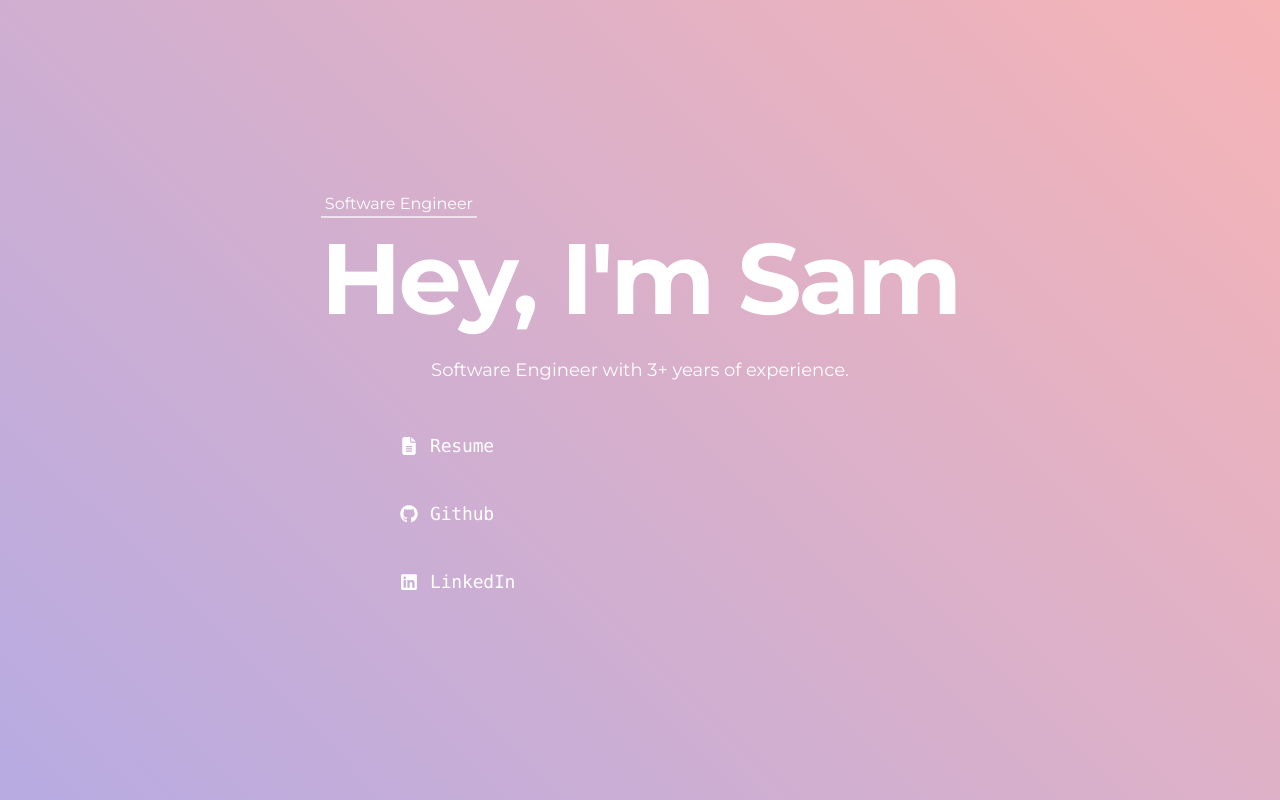
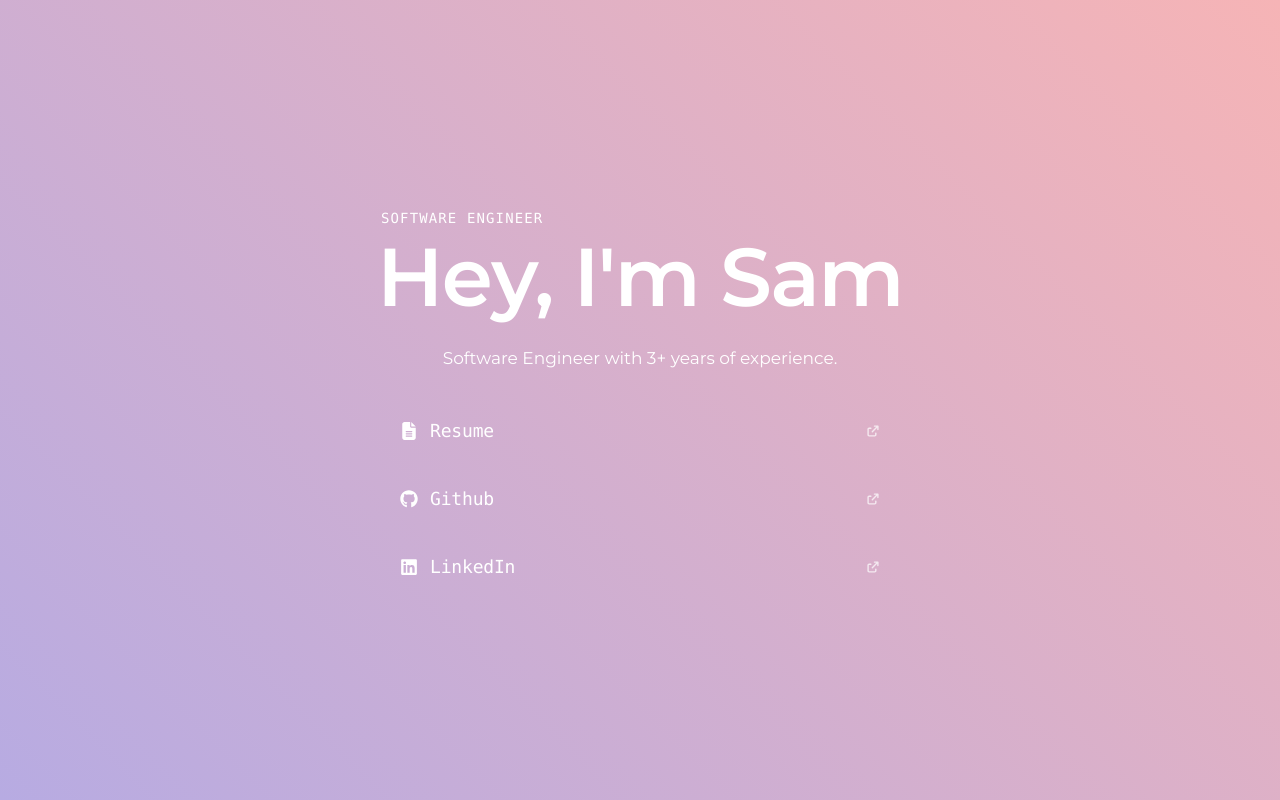
Before and after one commit to Just-Hosam/new-portfolio, a plain HTML site: page index.html in a window 1280 px wide. Drawn offline with Linux system fonts and the light colour scheme.

Commit message:
More updates

```diff
--- a/index.html
+++ b/index.html
@@ -56,6 +56,17 @@
             />
           </svg>
           <span class="button-label">Resume</span>
+          <svg
+            class="external-icon"
+            xmlns="http://www.w3.org/2000/svg"
+            viewBox="0 0 640 640"
+            aria-hidden="true"
+            focusable="false"
+          >
+            <path
+              d="M384 64C366.3 64 352 78.3 352 96C352 113.7 366.3 128 384 128L466.7 128L265.3 329.4C252.8 341.9 252.8 362.2 265.3 374.7C277.8 387.2 298.1 387.2 310.6 374.7L512 173.3L512 256C512 273.7 526.3 288 544 288C561.7 288 576 273.7 576 256L576 96C576 78.3 561.7 64 544 64L384 64zM144 160C99.8 160 64 195.8 64 240L64 496C64 540.2 99.8 576 144 576L400 576C444.2 576 480 540.2 480 496L480 416C480 398.3 465.7 384 448 384C430.3 384 416 398.3 416 416L416 496C416 504.8 408.8 512 400 512L144 512C135.2 512 128 504.8 128 496L128 240C128 231.2 135.2 224 144 224L224 224C241.7 224 256 209.7 256 192C256 174.3 241.7 160 224 160L144 160z"
+            />
+          </svg>
         </a>
         <a
           class="button"
@@ -76,6 +87,17 @@
             />
           </svg>
           <span class="button-label">Github</span>
+          <svg
+            class="external-icon"
+            xmlns="http://www.w3.org/2000/svg"
+            viewBox="0 0 640 640"
+            aria-hidden="true"
+            focusable="false"
+          >
+            <path
+              d="M384 64C366.3 64 352 78.3 352 96C352 113.7 366.3 128 384 128L466.7 128L265.3 329.4C252.8 341.9 252.8 362.2 265.3 374.7C277.8 387.2 298.1 387.2 310.6 374.7L512 173.3L512 256C512 273.7 526.3 288 544 288C561.7 288 576 273.7 576 256L576 96C576 78.3 561.7 64 544 64L384 64zM144 160C99.8 160 64 195.8 64 240L64 496C64 540.2 99.8 576 144 576L400 576C444.2 576 480 540.2 480 496L480 416C480 398.3 465.7 384 448 384C430.3 384 416 398.3 416 416L416 496C416 504.8 408.8 512 400 512L144 512C135.2 512 128 504.8 128 496L128 240C128 231.2 135.2 224 144 224L224 224C241.7 224 256 209.7 256 192C256 174.3 241.7 160 224 160L144 160z"
+            />
+          </svg>
         </a>
         <a
           class="button"
@@ -96,6 +118,17 @@
             />
           </svg>
           <span class="button-label">LinkedIn</span>
+          <svg
+            class="external-icon"
+            xmlns="http://www.w3.org/2000/svg"
+            viewBox="0 0 640 640"
+            aria-hidden="true"
+            focusable="false"
+          >
+            <path
+              d="M384 64C366.3 64 352 78.3 352 96C352 113.7 366.3 128 384 128L466.7 128L265.3 329.4C252.8 341.9 252.8 362.2 265.3 374.7C277.8 387.2 298.1 387.2 310.6 374.7L512 173.3L512 256C512 273.7 526.3 288 544 288C561.7 288 576 273.7 576 256L576 96C576 78.3 561.7 64 544 64L384 64zM144 160C99.8 160 64 195.8 64 240L64 496C64 540.2 99.8 576 144 576L400 576C444.2 576 480 540.2 480 496L480 416C480 398.3 465.7 384 448 384C430.3 384 416 398.3 416 416L416 496C416 504.8 408.8 512 400 512L144 512C135.2 512 128 504.8 128 496L128 240C128 231.2 135.2 224 144 224L224 224C241.7 224 256 209.7 256 192C256 174.3 241.7 160 224 160L144 160z"
+            />
+          </svg>
         </a>
       </div>
     </main>
--- a/style.css
+++ b/style.css
@@ -54,24 +54,31 @@ main {
 }
 
 .title {
-  font-size: 16px;
-  line-height: 20px;
+  font-family:
+    "IBM Plex Mono", "SFMono-Regular", ui-monospace, SFMono-Regular, Menlo,
+    Monaco, Consolas, "Liberation Mono", "Courier New", monospace;
+  font-size: 14px;
+  line-height: 18px;
+  font-weight: 500;
+  letter-spacing: 0.08em;
+  text-transform: uppercase;
+  color: white;
   padding: 2px 4px;
-  border-bottom: 2px solid #ffffffa3;
+  border-bottom: white;
   align-self: flex-start;
 }
 
 .intro {
-  font-size: 100px;
-  line-height: 120px;
-  font-weight: 700;
-  letter-spacing: -0.03em;
+  font-size: 82px;
+  line-height: 96px;
+  font-weight: 600;
+  letter-spacing: -0.02em;
 }
 
 @media (max-width: 768px) {
   .intro {
-    font-size: 78px;
-    line-height: 90px;
+    font-size: 64px;
+    line-height: 74px;
   }
 }
 
@@ -80,10 +87,14 @@ main {
 }
 
 .description {
-  font-size: 18px;
-  line-height: 24px;
-  margin-bottom: 40px;
-  text-align: center;
+  font-size: 17px;
+  line-height: 26px;
+  font-weight: 400;
+  letter-spacing: 0;
+  color: white;
+  max-width: 520px;
+  margin-bottom: 36px;
+  text-align: left;
 }
 
 .buttons {
@@ -98,6 +109,14 @@ main {
   width: 18px;
   height: 18px;
   fill: white;
+}
+
+.external-icon {
+  width: 14px;
+  height: 14px;
+  fill: white;
+  opacity: 0.72;
+  transition: opacity 120ms ease;
 }
 
 .button {
@@ -123,7 +142,11 @@ main {
 
 .button:hover {
   color: white;
-  border-bottom-color: #ffffff;
+  border-bottom-color: white;
+}
+
+.button:hover .external-icon {
+  opacity: 1;
 }
 
 .button-label {
```
